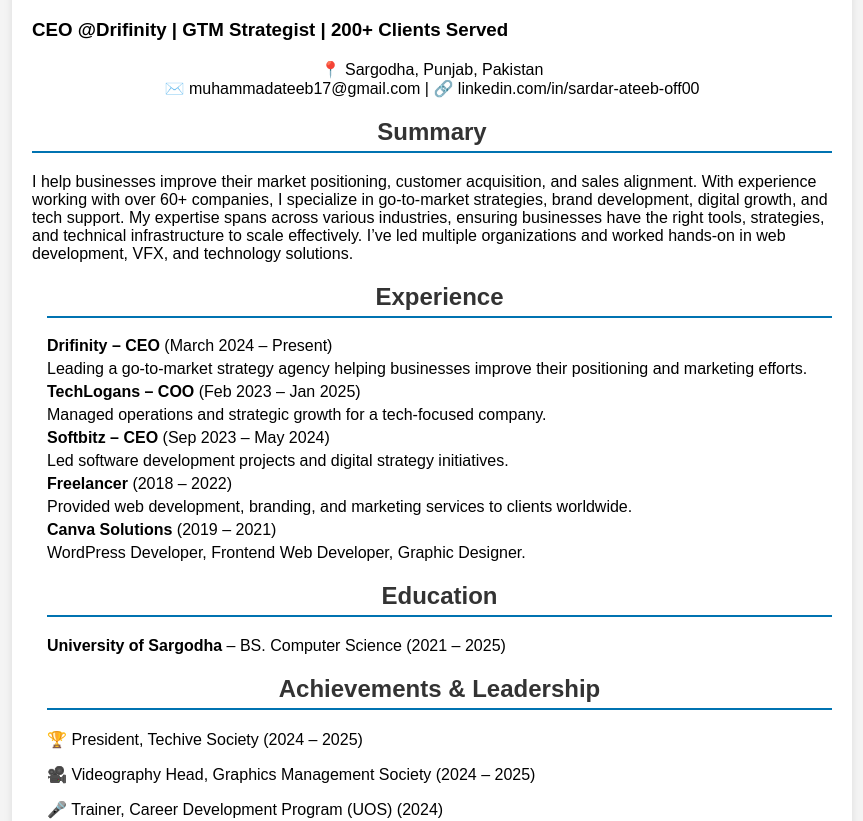
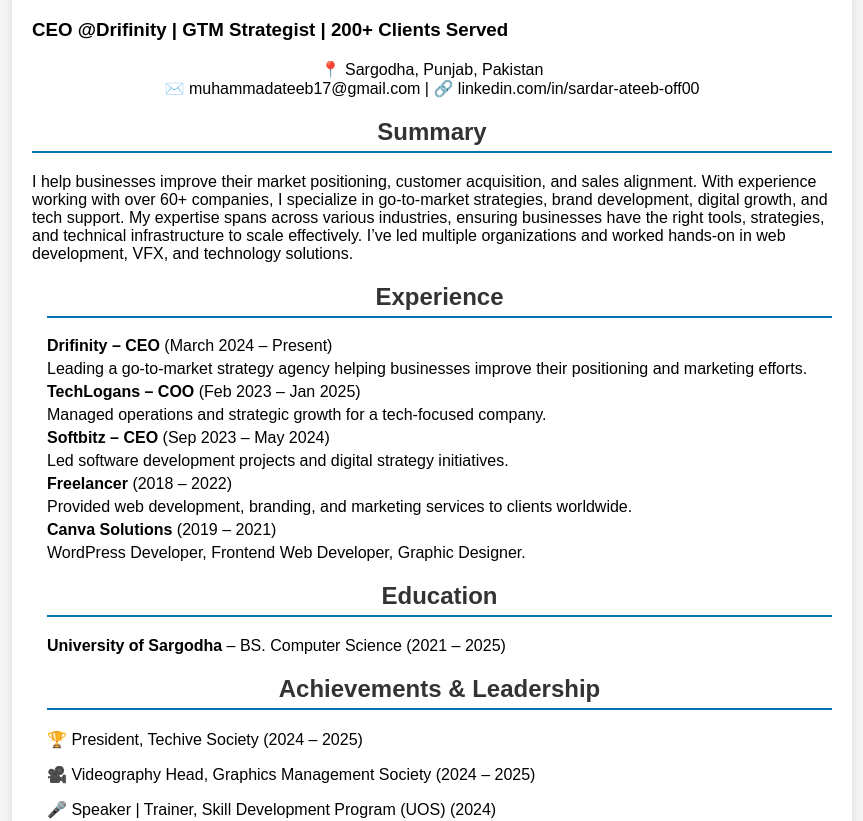
Before and after one commit to sardarateeb/resume, a plain HTML site: page index.html in a window 1280 px wide. Shown: the part 131-952 px from the top of the page, without its empty margins (208-1071 px from the left). Drawn offline with Linux system fonts and the light colour scheme.

Commit message:
Update index.html

```diff
--- a/index.html
+++ b/index.html
@@ -101,7 +101,7 @@
             <h2>Achievements & Leadership</h2>
             <p>🏆 President, Techive Society (2024 – 2025)</p>
             <p>🎥 Videography Head, Graphics Management Society (2024 – 2025)</p>
-            <p>🎤 Trainer, Career Development Program (UOS) (2024)</p>
+            <p>🎤 Speaker | Trainer, Skill Development Program (UOS) (2024)</p>
         </div>
 
         <div class="section skills">
```
